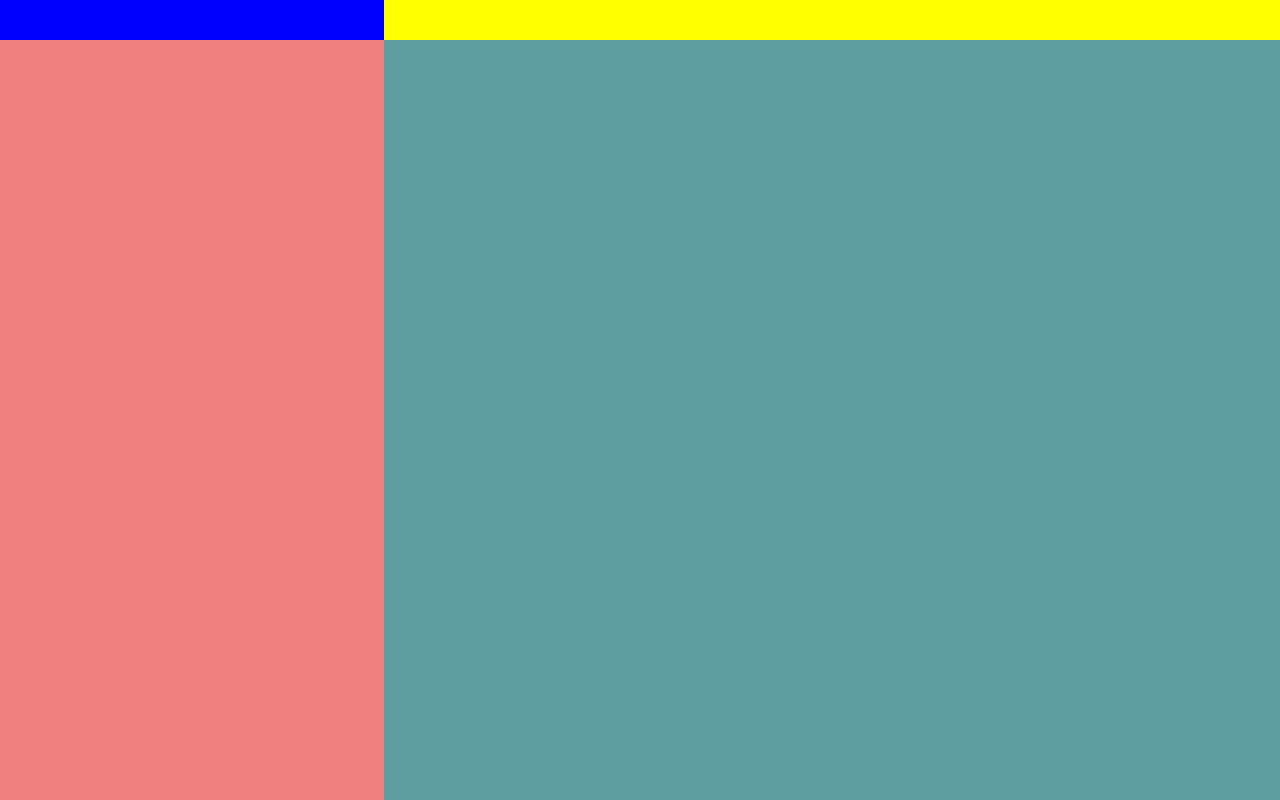
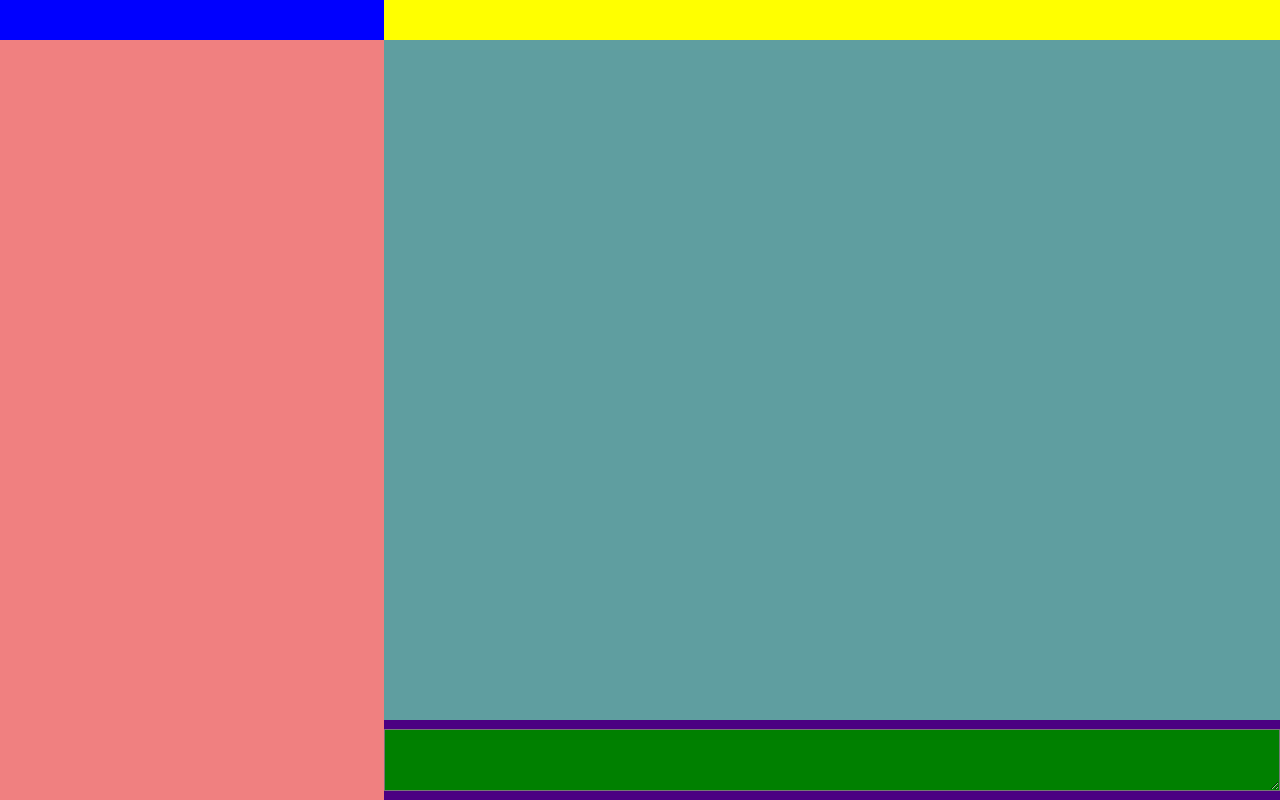
Before and after one commit to rajeshCreate72/messaging-website, a React (Create React App) app in the folder frontEnd-react/: page / in a window 1280 px wide. Built offline with nearby package versions, Linux system fonts and the light colour scheme.

Commit message:
TextBoxAdded

```diff
--- a/frontEnd-react/src/Components/ChatResponseComponent/ChatResponse.js
+++ b/frontEnd-react/src/Components/ChatResponseComponent/ChatResponse.js
@@ -1,12 +1,14 @@
 import React, { Component } from "react";
 import './ChatsResponseStyle.css';
 import ChatResponseTopBar from "./ChatResponseTopBar";
+import ResponseTextBox from "./ResponseTextBox";
 
 class ChatResponse extends Component {
     render() {
         return (
             <div className="chat-response">
                 <ChatResponseTopBar />
+                <ResponseTextBox />
             </div>
         )
     }
--- a/frontEnd-react/src/Components/ChatResponseComponent/ChatsResponseStyle.css
+++ b/frontEnd-react/src/Components/ChatResponseComponent/ChatsResponseStyle.css
@@ -9,3 +9,27 @@
     background-color: yellow;
     height: 5%;
 }
+
+.response-text-box {
+    flex: 1;
+    display: flex;
+    justify-content: center;
+    align-items: center;
+    position: absolute;
+    bottom: 0;
+    right: 0;
+    width: 70%;
+    height: 10%;
+    background-color: indigo;
+
+}
+
+.response-text-input {
+    flex: 1;
+    top: 10;
+    bottom: 10;
+    height: 70%;
+    overflow: hidden;
+    position: relative;
+    background-color: green;
+}
--- /dev/null
+++ b/frontEnd-react/src/Components/ChatResponseComponent/ResponseTextBox.js
@@ -0,0 +1,14 @@
+import React, { Component } from 'react'
+import './ChatsResponseStyle.css'
+
+class ResponseTextBox  extends Component {
+  render() {
+    return (
+      <div className="response-text-box">
+        <textarea className="response-text-input" type="text" ></textarea>
+      </div>
+    )
+  }
+}
+
+export default ResponseTextBox;
```
